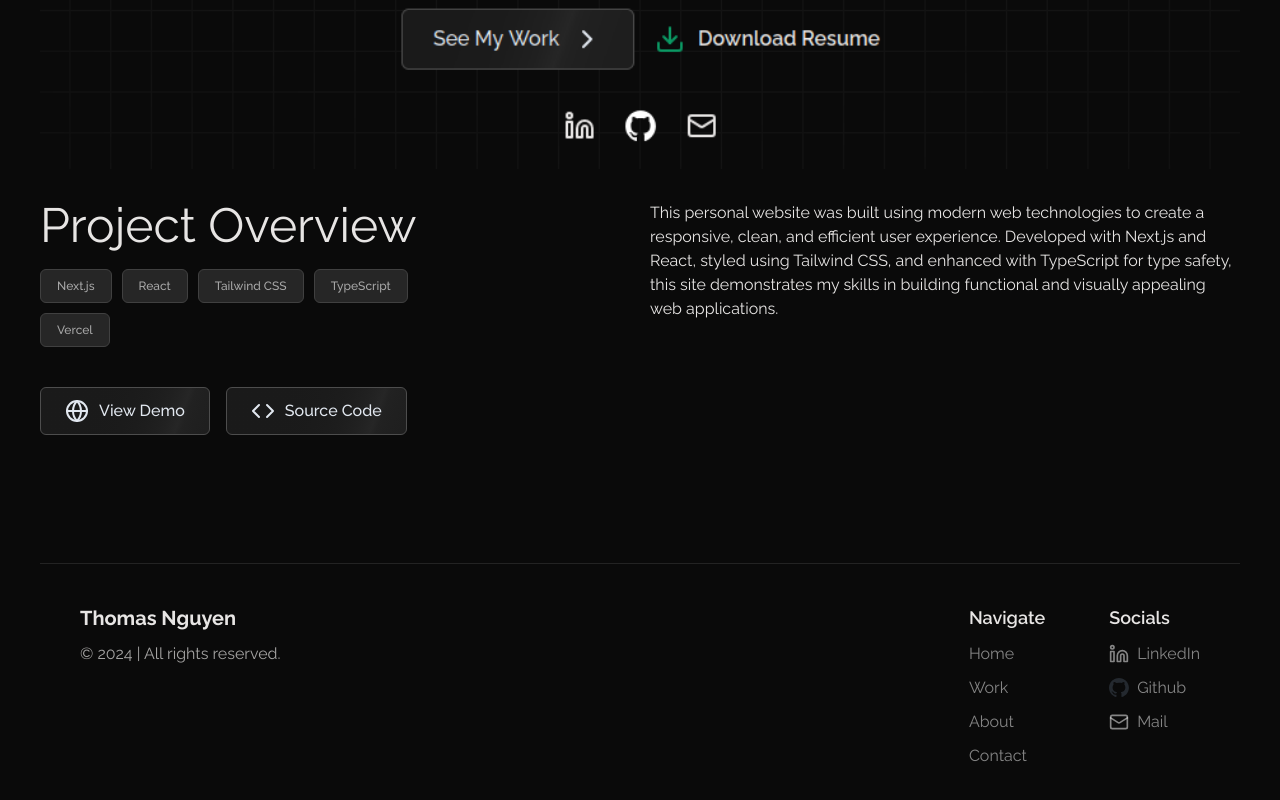
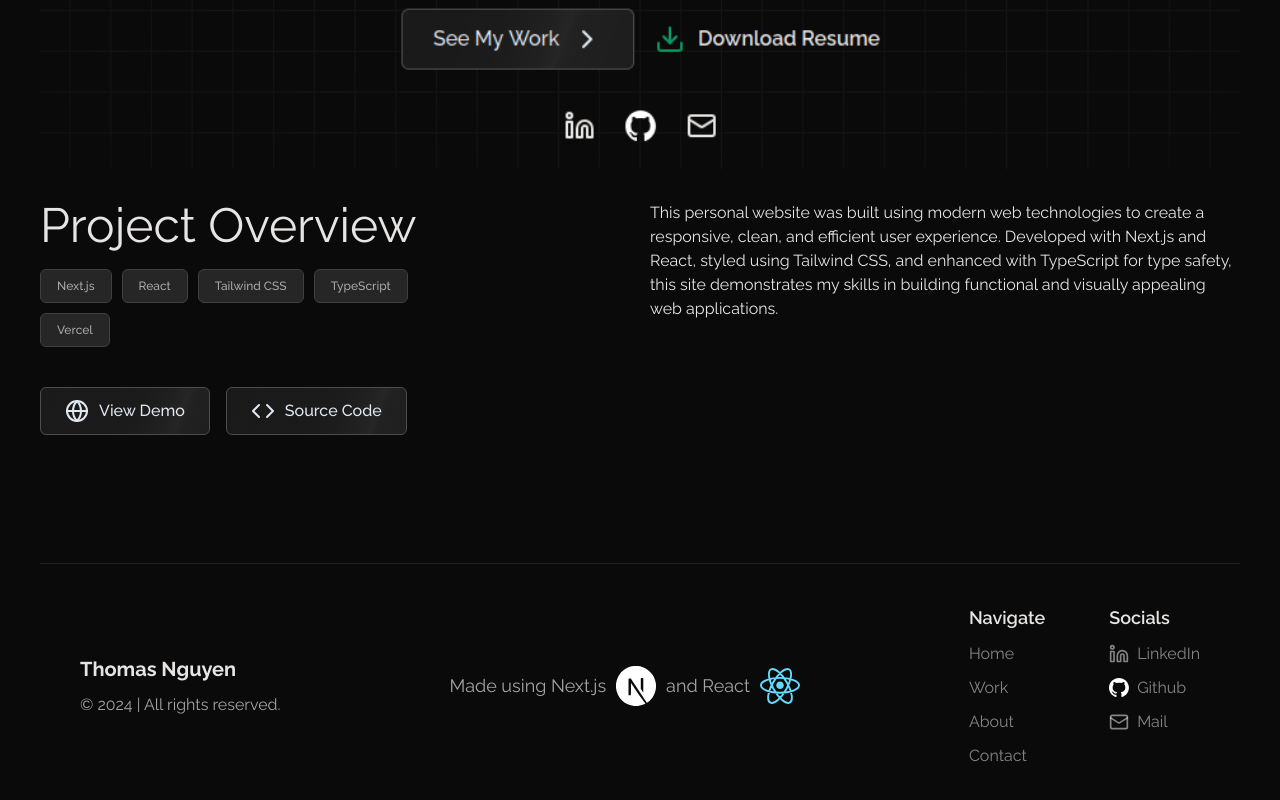
Before and after one commit to ThomasN0712/personal-website, a Next.js app: page /work/personal-website in a window 1280 px wide. Shown: the part 1216-2016 px from the top of the page. Built offline with nearby package versions, Linux system fonts and the light colour scheme.

Commit message:
some stuffs

```diff
--- a/app/_components/AnimatedParagraph.tsx
+++ b/app/_components/AnimatedParagraph.tsx
@@ -12,7 +12,7 @@ const AnimatedParagraph = ({ paragraph }: { paragraph: string }) => {
 
   return (
     <motion.p
-      className="mx-auto text-xl min-[32.5rem]:text-[1.375rem] sm:text-2xl lg:text-3xl font-medium italic lg:leading-10 text-center max-w-[68.625rem]"
+      className="mx-auto text-xl min-[32.5rem]:text-[1.375rem] sm:text-2xl lg:text-3xl font-ml italic lg:leading-10 text-center max-w-[68.625rem]"
       ref={element}
       style={{ opacity: scrollYProgress }}
     >
--- a/app/_components/Background.tsx
+++ b/app/_components/Background.tsx
@@ -62,7 +62,6 @@ const Background = () => {
 
       <div className="relative border border-gray-500 rounded-lg p-4 opacity-80">
         <div className="absolute left-12 md:left-14 top-0 bottom-0 w-0.5 bg-gray-500 opacity 80"></div>{" "}
-        {/* Timeline line */}
         <div className="ml-12 space-y-8">
           {activeTab === "Experience" &&
             experienceData.map((experience) => (
--- a/app/_components/ExperienceCard.tsx
+++ b/app/_components/ExperienceCard.tsx
@@ -30,10 +30,12 @@ const ExperienceCard: React.FC<ExperienceCardProps> = ({ experience }) => (
     <div className="bg-gray-100 dark:bg-gray-800 rounded-lg shadow-md p-4 w-full">
       <div>
         <h3 className="text-lg font-bold">{experience.company}</h3>
-        <p className="text-sm text-gray-200">{experience.dates}</p>
+        <p className="text-sm text-gray-200 text-gray-700 dark:text-gray-400">
+          {experience.dates}
+        </p>
         <p className="text-sm font-semibold">{experience.position}</p>
       </div>
-      <ul className="list-disc ml-8 mt-2 space-y-1 text-gray-700 dark:text-gray-300">
+      <ul className="list-disc ml-8 mt-2 space-y-1 text-gray-700 dark:text-gray-400">
         {experience.description.map((item, index) => (
           <li key={index}>{item}</li>
         ))}
--- a/app/_components/Footer.tsx
+++ b/app/_components/Footer.tsx
@@ -5,7 +5,8 @@ import Image from "next/image";
 const Footer = () => {
   return (
     <div>
-      <div className="mt-16 p-10 border-t border-dark-200 dark:border-white/10 flex flex-col md:flex-row justify-between gap-10 md:gap-0">
+      <div className="mt-16 p-10 border-t border-dark-200 dark:border-white/10 flex flex-col md:flex-row justify-between items-center gap-10 md:gap-0">
+        {/* Left Column */}
         <div className="space-y-2.5">
           <h3 className="text-xl font-bold relative z-10">Thomas Nguyen</h3>
           <p className="text-dark-200/70 dark:text-stone-200/70 relative z-10">
@@ -13,6 +14,30 @@ const Footer = () => {
           </p>
         </div>
 
+        {/* Middle Column */}
+        <div className="flex items-center space-x-2.5">
+          <span className="text-lg text-dark-200/70 dark:text-stone-200/70 relative z-10">
+            Made using Next.js
+          </span>
+          <Image
+            src="/imgs/logos/nextjs.svg"
+            alt="Next.js Logo"
+            width={40}
+            height={40}
+            className="invert-0 dark:invert"
+          />
+          <span className="text-lg text-dark-200/70 dark:text-stone-200/70 relative z-10">
+            and React
+          </span>
+          <Image
+            src="/imgs/logos/react.svg"
+            alt="React Logo"
+            width={40}
+            height={40}
+          />
+        </div>
+
+        {/* Right Column */}
         <div className="flex justify-between gap-0 sm:gap-16">
           <ul className="space-y-2.5 relative z-10 text-sm sm:text-base">
             <li className="text-base sm:text-lg font-semibold">Navigate</li>
@@ -43,11 +68,18 @@ const Footer = () => {
             </li>
             <li className="flex items-center text-dark-200/60 hover:text-dark-200 dark:text-white/50 dark:hover:text-white">
               <Image
-                src="/imgs/logos/github-dark-logo.svg" // Adjust the path if needed
+                src="/imgs/logos/github-dark-logo.svg"
                 alt="GitHub"
                 width={20}
                 height={20}
-                className="mr-2"
+                className="mr-2 dark:hidden"
+              />
+              <Image
+                src="/imgs/logos/github-logo.svg"
+                alt="GitHub"
+                width={20}
+                height={20}
+                className="mr-2 hidden dark:block"
               />
               <Link href="https://github.com/ThomasN0712" target="_blank">
                 Github
--- a/app/_components/Testimonials.tsx
+++ b/app/_components/Testimonials.tsx
@@ -74,10 +74,10 @@ const Testimonials = () => {
           <button
             key={i}
             onClick={() => goToTestimonial(i)}
-            className={`w-4 h-4 ${
+            className={`h-4 ${
               curIndex === i
-                ? "w-10 h-4 bg-primary duration-1000"
-                : "bg-[#333333] hover:bg-[#444444] duration-300"
+                ? "w-9 bg-primary duration-1000"
+                : "w-4 bg-[#333333] hover:bg-[#444444] duration-300"
             } rounded-full transition-colors`}
           ></button>
         ))}
```
Also changed, not shown: public/imgs/logos/nextjs.svg (added).
